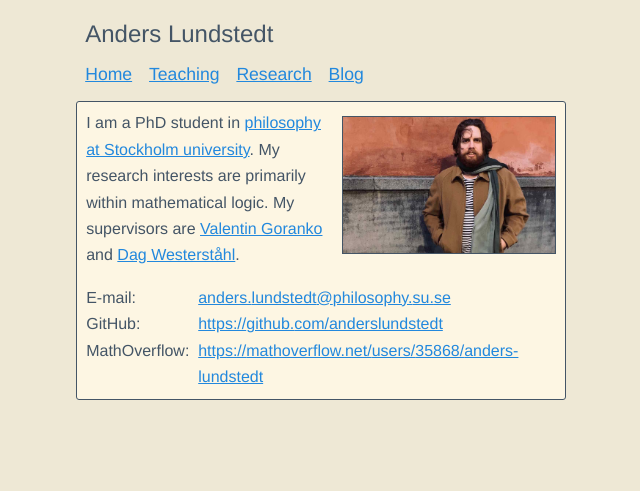
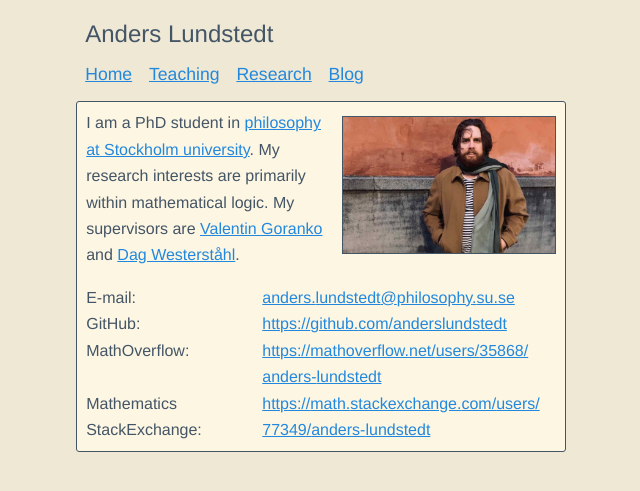
Before and after one commit to anderslundstedt/anderslundstedt.github.io, a Jekyll site: the page built from index.html, in a window 1280 px wide. Shown: the top 491 px of the page, without its empty margins (319-959 px from the left). Built offline with Jekyll 4.4.1, drawn with Linux system fonts in a browser that asks for light colours.

Commit message:
math stackexchange

```diff
--- a/index.html
+++ b/index.html
@@ -28,4 +28,8 @@ layout: default
     <td>MathOverflow:</td>
     <td><a href="https://mathoverflow.net/users/35868/anders-lundstedt">https://<wbr>mathoverflow.<wbr>net/<wbr>users/<wbr>35868/<wbr>anders-<wbr>lundstedt</a></td>
   </tr>
+  <tr>
+    <td>Mathematics StackExchange:</td>
+    <td><a href="https://math.stackexchange.com/users/77349/anders-lundstedt">https://<wbr>math.<wbr>stackexchange.<wbr>com/<wbr>users/<wbr>77349/<wbr>anders-<wbr>lundstedt</a></td>
+  </tr>
 </table>
```
